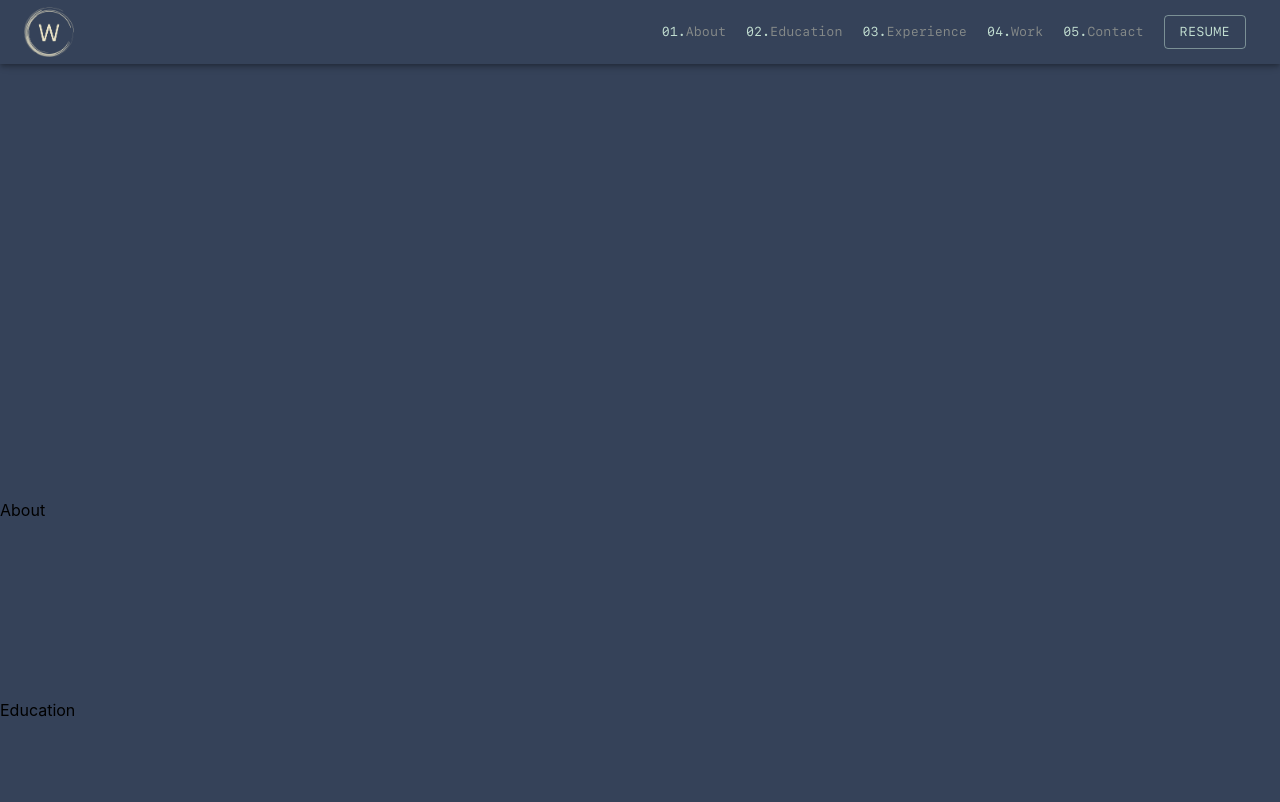
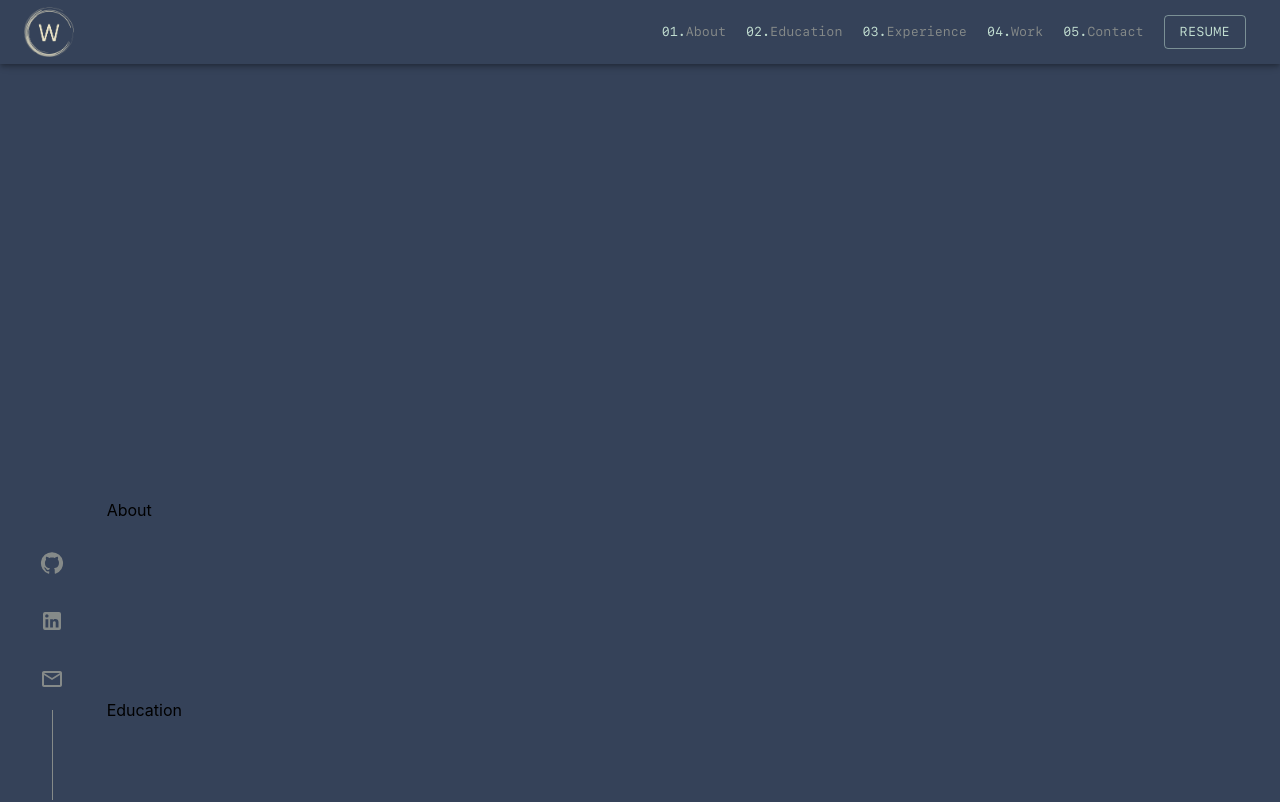
Before and after one commit to yijing-wu/personal-website-v2, a React (Create React App) app: page / in a window 1280 px wide. Shown: the top 802 px of the page. Built offline with nearby package versions, Linux system fonts and the light colour scheme.

Commit message:
Social Link

```diff
--- a/package.json
+++ b/package.json
@@ -6,6 +6,7 @@
   "dependencies": {
     "@emotion/react": "^11.10.4",
     "@emotion/styled": "^11.10.4",
+    "@mui/icons-material": "^5.10.6",
     "@mui/material": "^5.10.6",
     "@testing-library/jest-dom": "^5.16.5",
     "@testing-library/react": "^13.4.0",
--- a/src/App.css
+++ b/src/App.css
@@ -42,6 +42,31 @@
   color: #ece5c770; /* myMilkYellow */
 }
 
-.navbar-item:hover {
+.navbar-item:hover,
+.navbar-item:focus {
   color: #c2ded1; /* myMintGreen */
 }
+
+/* Social */
+.social-list::after {
+  content: "";
+  display: block;
+  width: 1px;
+  height: 90px;
+  margin: 0 auto;
+  background-color: #ece5c770; /* myMilkYellow */
+}
+
+.social-list li:hover,
+.social-list li:focus {
+  transform: translateY(-3px);
+}
+
+.social-list a {
+  color: #ece5c770; /* myMilkYellow */
+}
+
+.social-list a:hover,
+.social-list a:focus {
+  color: #c2ded1; /* myMintGreen */
+}
--- a/src/App.tsx
+++ b/src/App.tsx
@@ -1,4 +1,7 @@
 import React from "react";
+
+import Grid from "@mui/material/Grid";
+
 import logo from "./logo.svg";
 import "./App.css";
 import NavBar from "./components/NavBar";
@@ -9,6 +12,7 @@ import Footer from "./components/Footer";
 import Work from "./components/Work";
 import About from "./components/About";
 import Home from "./components/Home";
+import Social from "./components/Social";
 
 function App() {
   return (
@@ -27,7 +31,13 @@ function App() {
           Learn React
         </a>
       </header> */}
+
       <NavBar />
+      <Grid container>
+        <Grid item xs={1}>
+          <Social />
+        </Grid>
+        <Grid item xs={10}>
           <Home />
           <About />
           <Education />
@@ -35,6 +45,9 @@ function App() {
           <Work />
           <Contact />
           <Footer />
+        </Grid>
+        <Grid item xs={1}></Grid>
+      </Grid>
     </div>
   );
 }
--- a/src/components/Home.tsx
+++ b/src/components/Home.tsx
@@ -1,5 +1,4 @@
 import React from "react";
-import { myNavy } from "../MyLibrary/MyColors";
 
 function Home() {
   return (
--- /dev/null
+++ b/src/components/Social.tsx
@@ -0,0 +1,42 @@
+import React from "react";
+import MailOutlineIcon from "@mui/icons-material/MailOutline";
+import GitHubIcon from "@mui/icons-material/GitHub";
+import LinkedInIcon from "@mui/icons-material/LinkedIn";
+
+function Social() {
+  const itemStyle = {
+    paddingBottom: 15,
+    paddingTop: 15,
+  };
+
+  return (
+    <ul
+      className="social-list"
+      style={{
+        position: "fixed",
+        bottom: 0,
+        zIndex: 1,
+        listStyle: "none",
+        margin: 0,
+      }}
+    >
+      <li style={itemStyle}>
+        <a href="https://github.com/yijing-wu">
+          <GitHubIcon />
+        </a>
+      </li>
+      <li style={itemStyle}>
+        <a href="https://www.linkedin.com/in/yijing-wu-/">
+          <LinkedInIcon />
+        </a>
+      </li>
+      <li style={itemStyle}>
+        <a href="mailto:yijingwu.w@gmail.com">
+          <MailOutlineIcon />
+        </a>
+      </li>
+    </ul>
+  );
+}
+
+export default Social;
--- a/src/index.tsx
+++ b/src/index.tsx
@@ -8,7 +8,6 @@ import reportWebVitals from "./reportWebVitals";
 import Root from "./routes/root";
 import ErrorPage from "./error-page";
 import Contactexample from "./routes/contactexample";
-import { basename } from "path";
 
 const router = createBrowserRouter(
   [
```
Also changed, not shown: 2 other files (tests, documents, lock files or other folders). Lines whose indentation alone changed are shown as unchanged.
